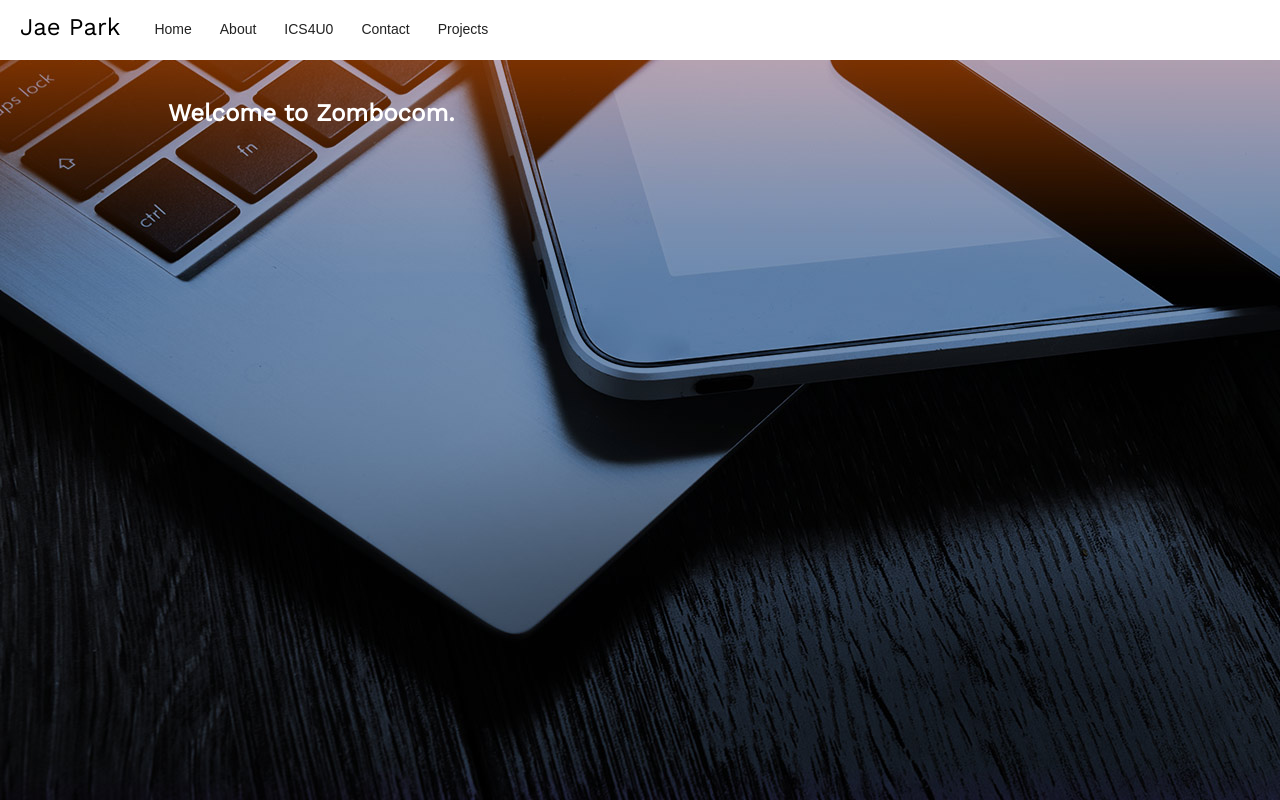
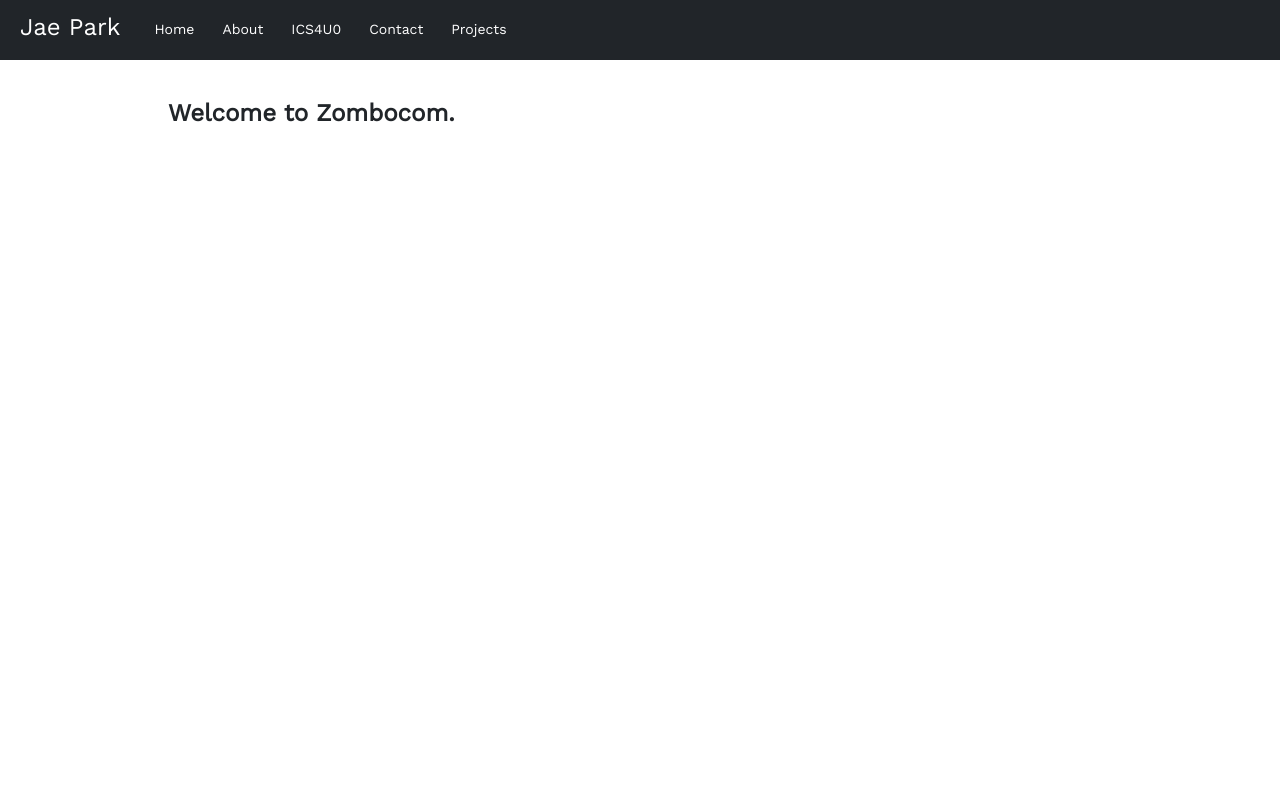
Before and after one commit to jaegpark/ICS-Portfolio, a plain HTML site: page index.html in a window 1280 px wide. Drawn offline with nearby package versions, Linux system fonts and the light colour scheme.

Commit message:
REDID THE ENTIRE BACKGROUND ROFL

```diff
--- a/style.css
+++ b/style.css
@@ -5,8 +5,7 @@
 
 
 body{
-  background-image:url(icsBackground.png);
-  background: no-repeat center center cover;
+  background-color: white;
   background-attachment:fixed;
 }
 
@@ -15,11 +14,11 @@ nav{
   top:0px;
   width:100%;
   height: 60px;
-  background-color: white;
+  background-color: #212529;
 }
 
 main{
-  color:white;
+  color:#212529;
   font-family:'Work Sans',sans-serif;
   font-weight:300;
   font-size:16px;
@@ -67,7 +66,7 @@ nav p{
 
 nav p a{
   text-decoration: none;
-  color:black;
+  color:white;
 }
 
 nav ul{
@@ -82,8 +81,8 @@ nav ul li{
 
 nav ul li a{
   display:block;
-  font-family:arial;
-  color:#222;
+  font-family:'Work Sans',sans-serif;
+  color:white;
   font-size:14px;
   padding: 21px 14px;
   text-decoration: none;
@@ -92,7 +91,7 @@ nav ul li a{
 nav ul li ul{
   display:none;
   position:absolute;
-  background-color:white;
+  background-color:#212529;
   padding:10px;
   border-radius:0px 0px 4px 4px;
 }
@@ -111,5 +110,5 @@ nav ul li ul li a{
 }
 
 nav ul li ul li a:hover{
-  background-color: #F3F3F3;
+  background-color: #3d454c;
 }
--- a/styles.css
+++ b/styles.css
@@ -5,8 +5,7 @@
 
 
 body{
-  background-image:url(background.jpg);
-  background: no-repeat center center cover;
+  background-color: white;
   background-attachment:fixed;
 }
 
@@ -15,11 +14,11 @@ nav{
   top:0px;
   width:100%;
   height: 60px;
-  background-color: white;
+  background-color: #212529;
 }
 
 main{
-  color:white;
+  color:#212529;
   font-family:'Work Sans',sans-serif;
   font-weight:300;
   font-size:16px;
@@ -28,7 +27,7 @@ main{
 main{
   width:80%;
   margin: 0 auto;
-  margin-top:80px;
+  margin-top: 80px;
 }
 
 .format ul{
@@ -56,7 +55,7 @@ nav p{
 
 nav p a{
   text-decoration: none;
-  color:black;
+  color:white;
 }
 
 nav ul{
@@ -71,8 +70,8 @@ nav ul li{
 
 nav ul li a{
   display:block;
-  font-family:arial;
-  color:#222;
+  font-family:'Work Sans',sans-serif;
+  color:white;
   font-size:14px;
   padding: 21px 14px;
   text-decoration: none;
@@ -81,7 +80,7 @@ nav ul li a{
 nav ul li ul{
   display:none;
   position:absolute;
-  background-color:white;
+  background-color:#212529;
   padding:10px;
   border-radius:0px 0px 4px 4px;
 }
@@ -100,7 +99,7 @@ nav ul li ul li a{
 }
 
 nav ul li ul li a:hover{
-  background-color: #F3F3F3;
+  background-color: #3d454c;
 }
 
 main article p a{
```
Also changed, not shown: background.jpg (deleted), icsBackground.png (deleted), projects.html (line endings or trailing spaces).
